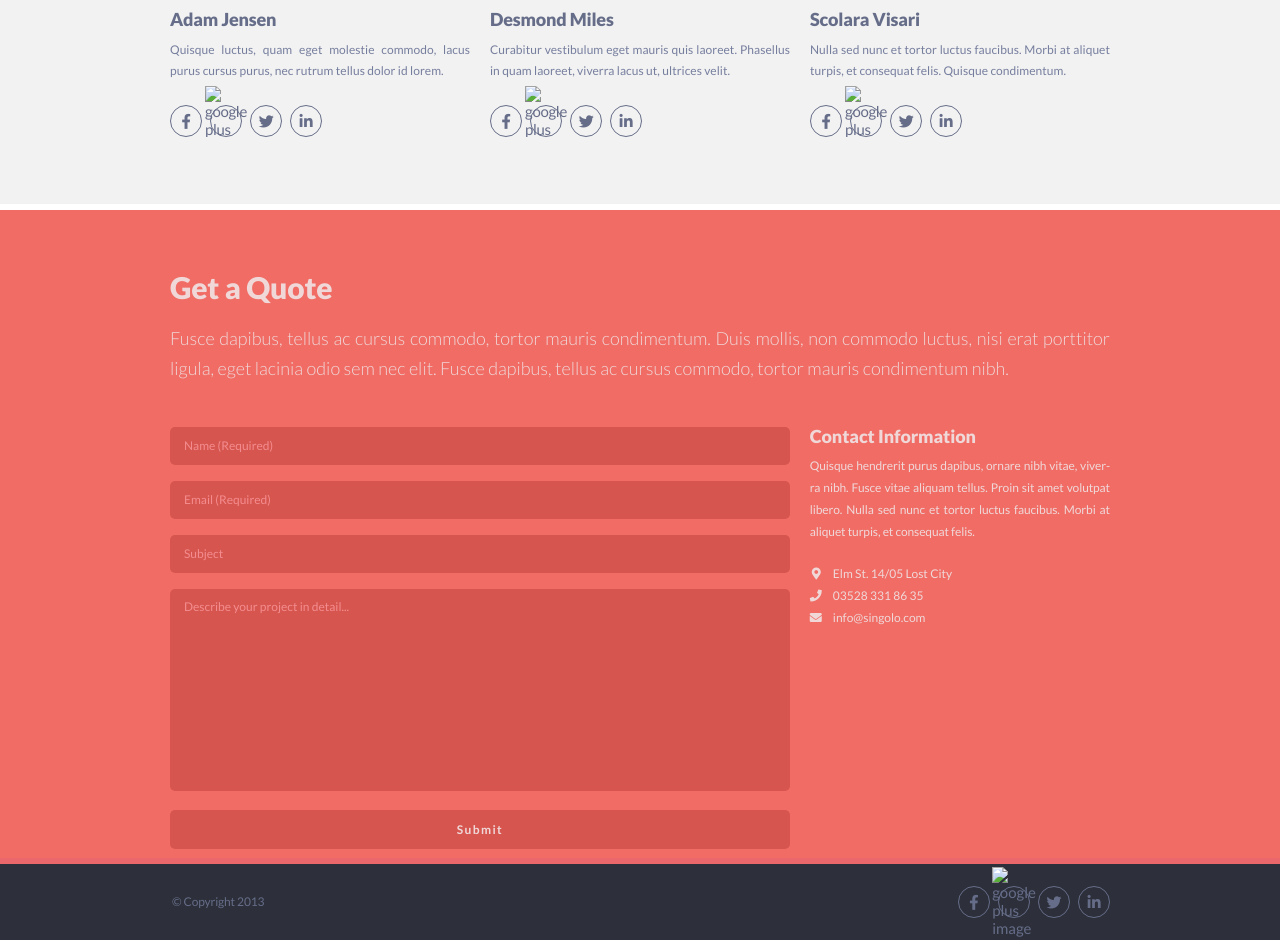
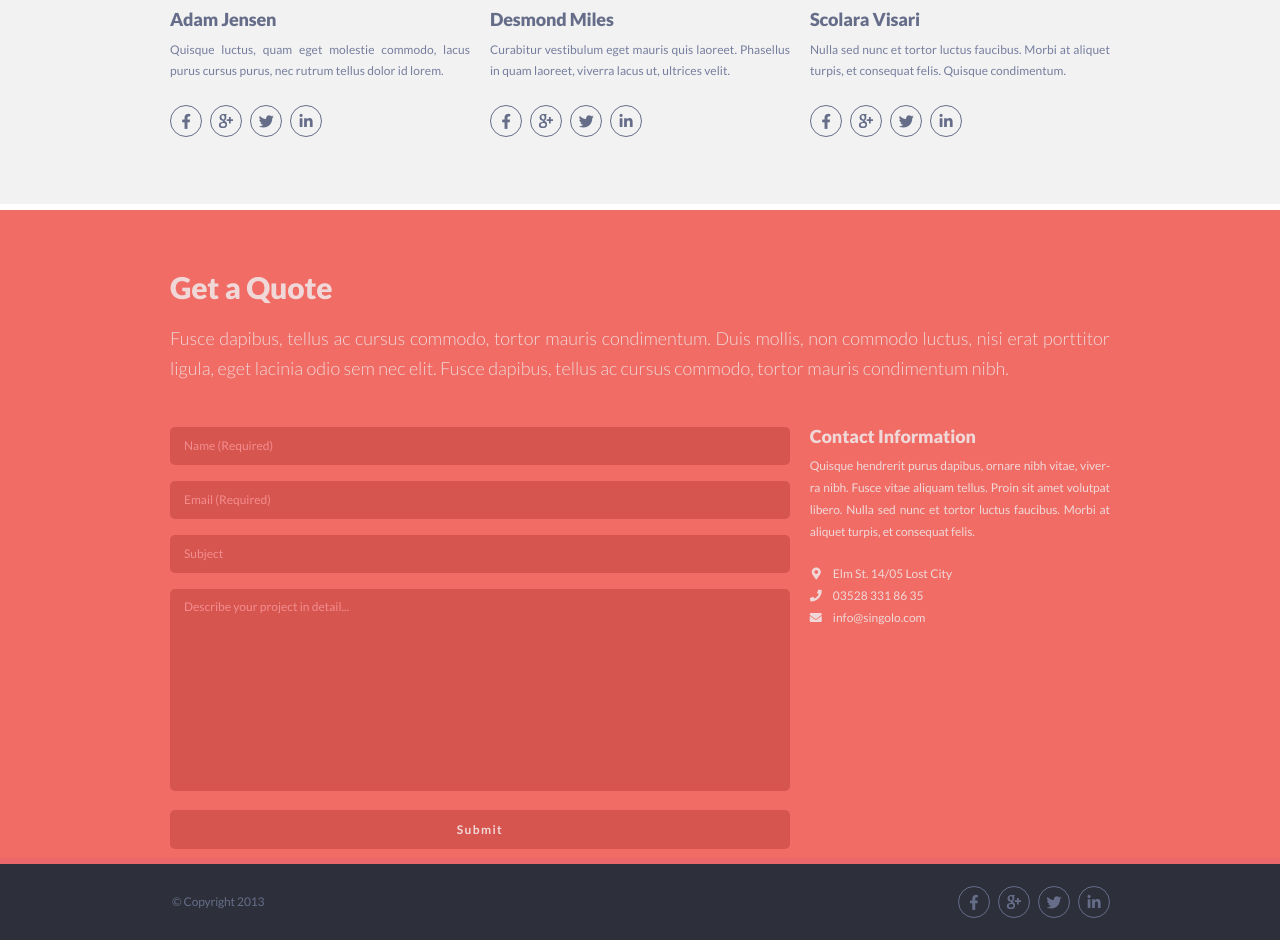
Before and after one commit to lenazamnius/-singolo, a plain HTML site: page index.html in a window 1280 px wide. Shown: the part 2588-3528 px from the top of the page. Drawn offline with Linux system fonts and the light colour scheme; the site is published under a folder, as on GitHub Pages, so addresses that start at the root find nothing.

Commit message:
refactor: change google icon path

```diff
--- a/index.html
+++ b/index.html
@@ -193,7 +193,7 @@
           <p class="member__info">Quisque luctus, quam eget molestie commodo, lacus purus cursus purus, nec rutrum tellus dolor id lorem.</p>
           <div class="media">
             <a href="#facebook" class="media__item"><i class="fab fa-facebook-f"></i></a>
-            <a href="#google-plus" class="media__item"><img src="/assets/images/google.png" alt="google plus image"></a>
+            <a href="#google-plus" class="media__item"><img src="assets/images/google.png" alt="google plus image"></a>
             <a href="#twitter" class="media__item"><i class="fab fa-twitter"></i></a>
             <a href="#linkedin-in" class="media__item"><i class="fab fa-linkedin-in"></i></a>
           </div>
@@ -206,7 +206,7 @@
           <p class="member__info">Curabitur vestibulum eget mauris quis laoreet. Phasellus  in quam laoreet, viverra lacus ut, ultrices velit.</p>
           <div class="media">
             <a href="#facebook" class="media__item"><i class="fab fa-facebook-f"></i></a>
-            <a href="#google-plus" class="media__item"><img src="/assets/images/google.png" alt="google plus image"></a>
+            <a href="#google-plus" class="media__item"><img src="assets/images/google.png" alt="google plus image"></a>
             <a href="#twitter" class="media__item"><i class="fab fa-twitter"></i></a>
             <a href="#linkedin-in" class="media__item"><i class="fab fa-linkedin-in"></i></a>
           </div>
@@ -219,7 +219,7 @@
           <p class="member__info">Nulla sed nunc et tortor luctus faucibus. Morbi at aliquet turpis, et consequat felis. Quisque condimentum.</p>
           <div class="media">
             <a href="#facebook" class="media__item"><i class="fab fa-facebook-f"></i></a>
-            <a href="#google-plus" class="media__item"><img src="/assets/images/google.png" alt="google plus image"></a>
+            <a href="#google-plus" class="media__item"><img src="assets/images/google.png" alt="google plus image"></a>
             <a href="#twitter" class="media__item"><i class="fab fa-twitter"></i></a>
             <a href="#linkedin-in" class="media__item"><i class="fab fa-linkedin-in"></i></a>
           </div>
@@ -264,7 +264,7 @@
       <div class="copyright"><span class="copyright-sign">©</span> Copyright 2013</div>
       <div class="media">
         <a href="#facebook" class="media__item"><i class="fab fa-facebook-f"></i></a>
-        <a href="#google-plus" class="media__item"><img src="/assets/images/google.png" alt="google plus image"></a>
+        <a href="#google-plus" class="media__item"><img src="assets/images/google.png" alt="google plus image"></a>
         <a href="#twitter" class="media__item"><i class="fab fa-twitter"></i></a>
         <a href="#linkedin-in" class="media__item"><i class="fab fa-linkedin-in"></i></a>
       </div>
```
